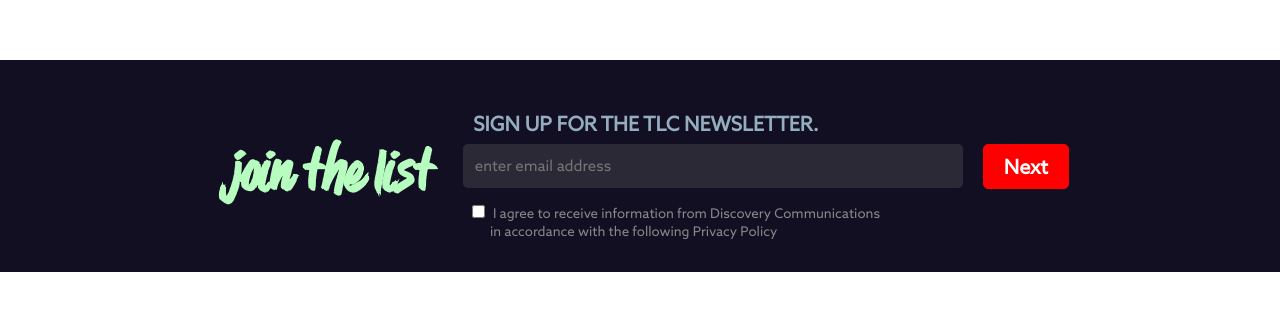
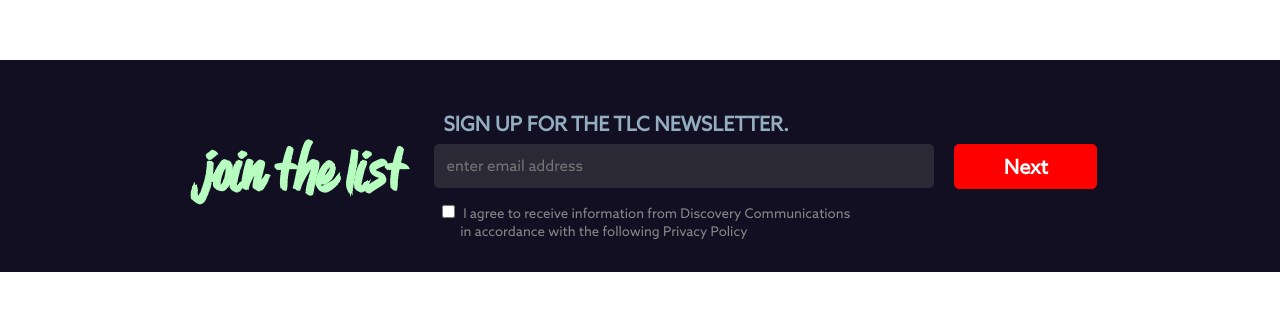
Before and after one commit to kg609/Signup-News-Letter, a React (Create React App) app: page / in a window 1280 px wide. Shown: the part 190-500 px from the top of the page. Built offline with nearby package versions, Linux system fonts and the light colour scheme.

Commit message:
updated styles

```diff
--- a/src/App.css
+++ b/src/App.css
@@ -51,7 +51,7 @@
 
 #Sign-Up-Label-Container {
   position: absolute;
-  left: 36%;
+  left: 33.5%;
   margin: 30px auto 0;
 }
 
@@ -114,6 +114,7 @@
   display: flex;
   align-items: center;
   margin: 0 20px;
+  width: 12%;
 }
 
 #Submit-Container button {
@@ -130,7 +131,7 @@
 }
 
 #Checkbox-Container {
-width: 39%;
+width: 44%;
 margin: -50px -120px 0 0;
 }
 
@@ -161,6 +162,10 @@
       align-items: center;
       width: 90%;
       margin: auto;
+  }
+
+  #H1-Container {
+    height: 60px;
   }
 
   #H1-Container h1 {
```
